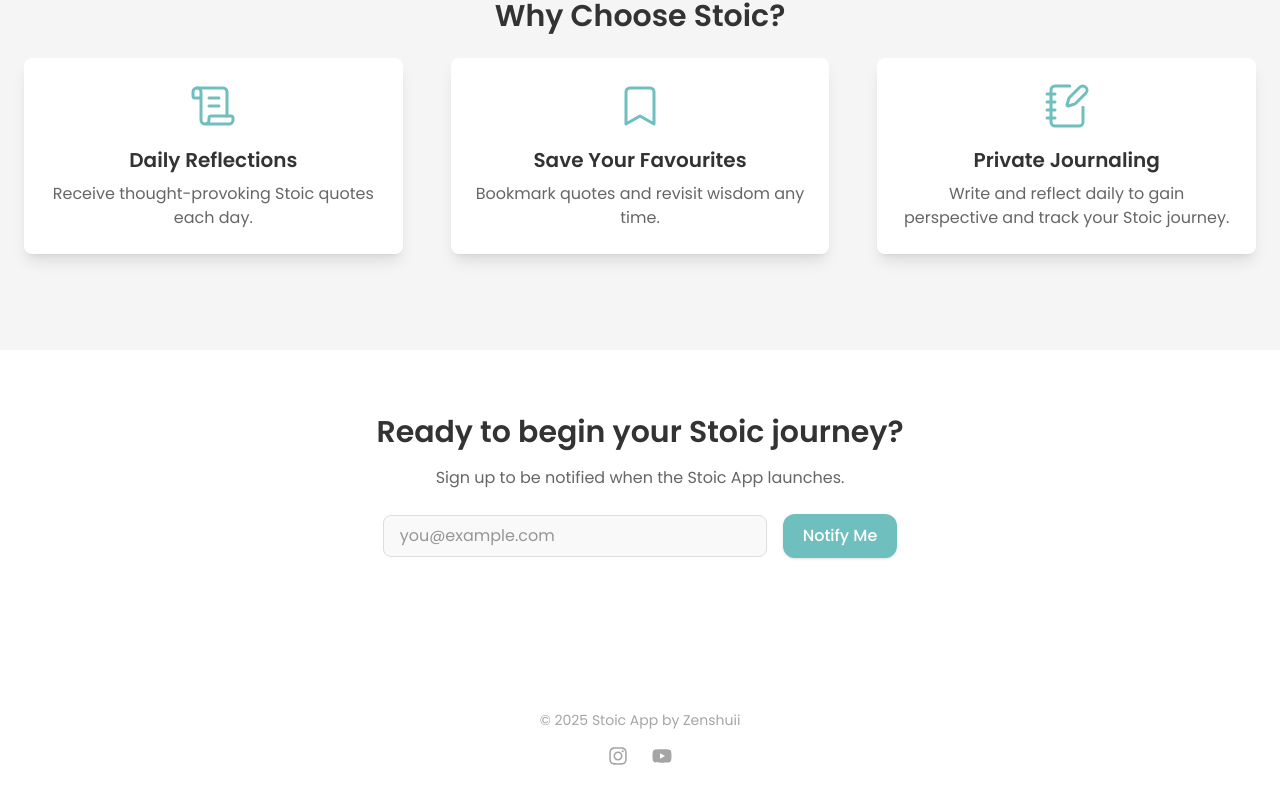
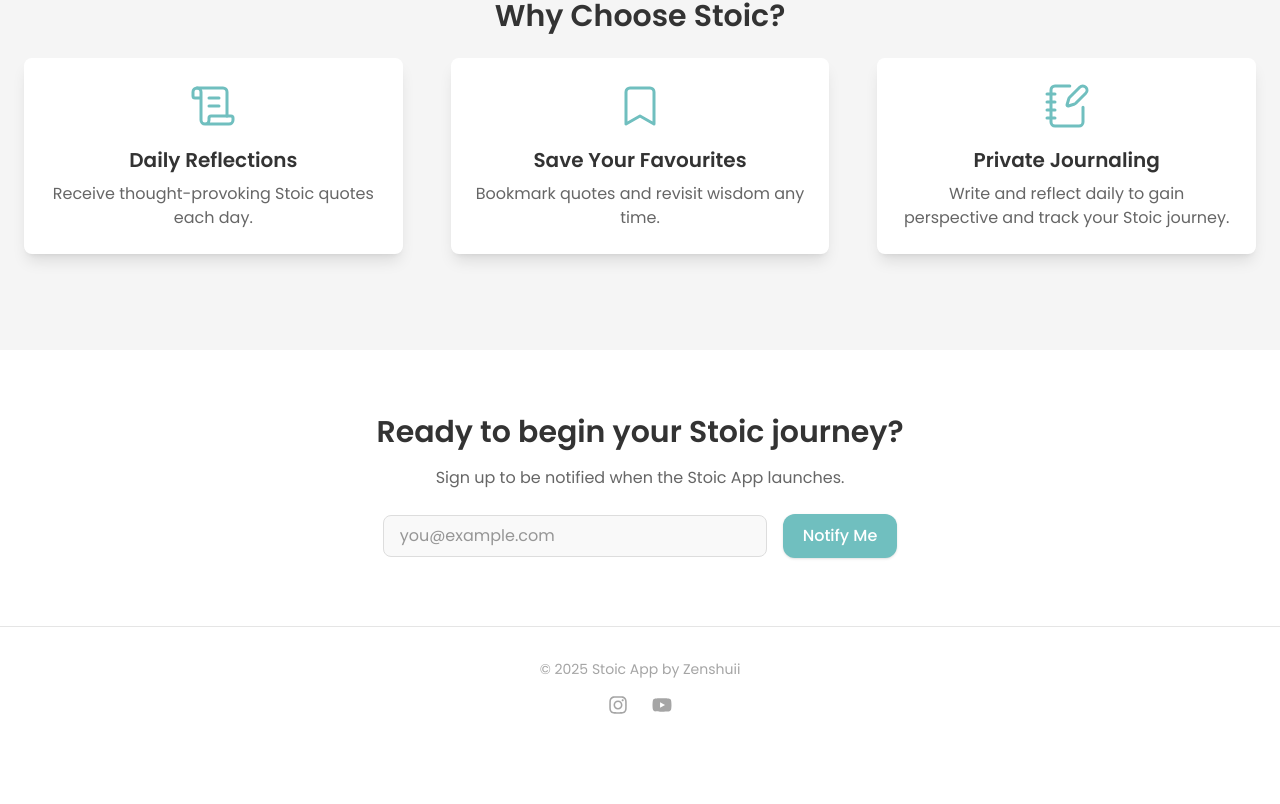
Before and after one commit to Zenshuii/stoic-app-web, a React (Vite) app: page / in a window 1280 px wide. Shown: the part 990-1794 px from the top of the page. After the commit the page ends 1753 px from the top, so only its background shows below. Built offline with nearby package versions, Linux system fonts and the light colour scheme; no server answers.

Commit message:
fix/landing-spacing-a11y (#14)

```diff
--- a/src/components/LandingPage.tsx
+++ b/src/components/LandingPage.tsx
@@ -186,7 +186,7 @@ export default function LandingPage() {
       </section>
 
       {/* Call To Action */}
-      <section className="px-6 py-16 text-center">
+      <section className="px-6 pt-16 pb-8 md:pb-10 text-center">
         <h2 className="text-2xl md:text-3xl font-semibold mb-4">
           Ready to begin your Stoic journey?
         </h2>
@@ -206,6 +206,12 @@ export default function LandingPage() {
             onChange={(e) => setEmail(e.target.value)}
             placeholder="you@example.com"
             required
+            aria-invalid={showInputError || !!error ? true : undefined}
+            aria-describedby={
+              showInputError || !!error || (submitted && !error)
+                ? 'email-messages'
+                : undefined
+            }
             className="px-4 py-2 rounded-lg bg-[#F9F9F9] dark:bg-[#2A2A2A] border border-[#DDDDDD] dark:border-[#444444] w-full max-w-sm focus:outline-none"
           />
           <button
@@ -217,19 +223,24 @@ export default function LandingPage() {
           </button>
         </form>
 
-        <div className="h-6 mt-4">
+        <div
+          id="email-messages"
+          className="min-h-[1.25rem] mt-2"
+          aria-live="polite"
+          aria-atomic="true"
+        >
           {showInputError && !submitted && (
-            <p className="text-sm text-center text-[#70BFBF]">
+            <p className="text-sm text-center text-[#70BFBF]" role="alert">
               Please enter a valid email to join the waitlist.
             </p>
           )}
           {error && (
-            <p className="text-sm text-center text-[#FF4C4C] dark:text-[#FF6B6B]">
+            <p className="text-sm text-center text-[#FF4C4C] dark:text-[#FF6B6B]" role="alert">
               {error}
             </p>
           )}
           {submitted && !error && (
-            <p className="text-sm text-center text-[#4CAF6A] dark:text-[#B2E1C2] animate-fade-in-out">
+            <p className="text-sm text-center text-[#4CAF6A] dark:text-[#B2E1C2] animate-fade-in-out" role="status">
               You’ve been added to the waitlist!
             </p>
           )}
@@ -237,7 +248,7 @@ export default function LandingPage() {
       </section>
 
       {/* Footer */}
-      <footer className="px-6 py-12 text-center text-sm text-[#A5A5A5] dark:text-[#666666]">
+      <footer className="px-6 pt-6 pb-10 md:pt-8 md:pb-12 text-center text-sm text-[#A5A5A5] dark:text-[#666666] border-t border-black/10 dark:border-white/10">
         <p className="mb-4">
           © {new Date().getFullYear()} Stoic App by Zenshuii
         </p>
```
